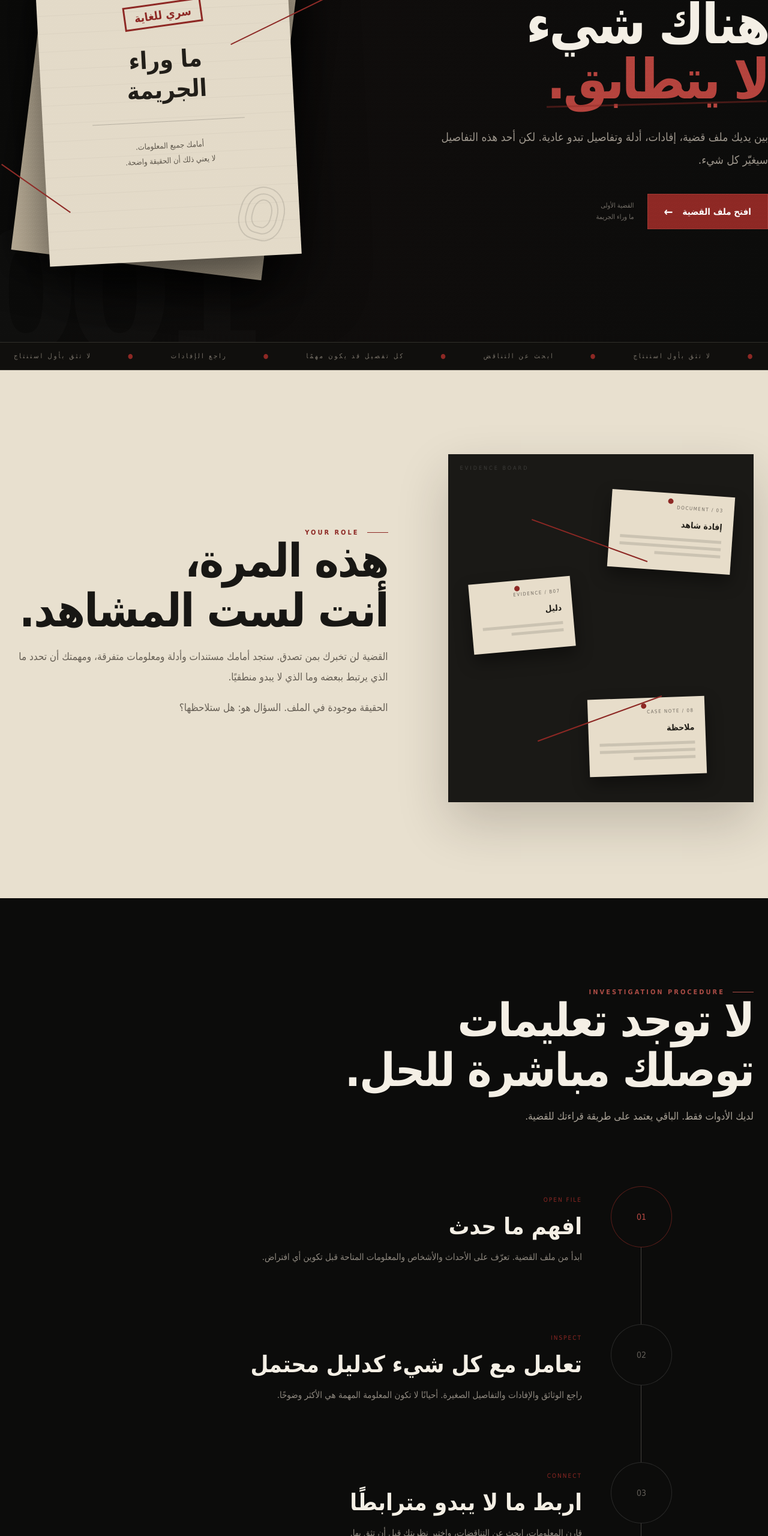
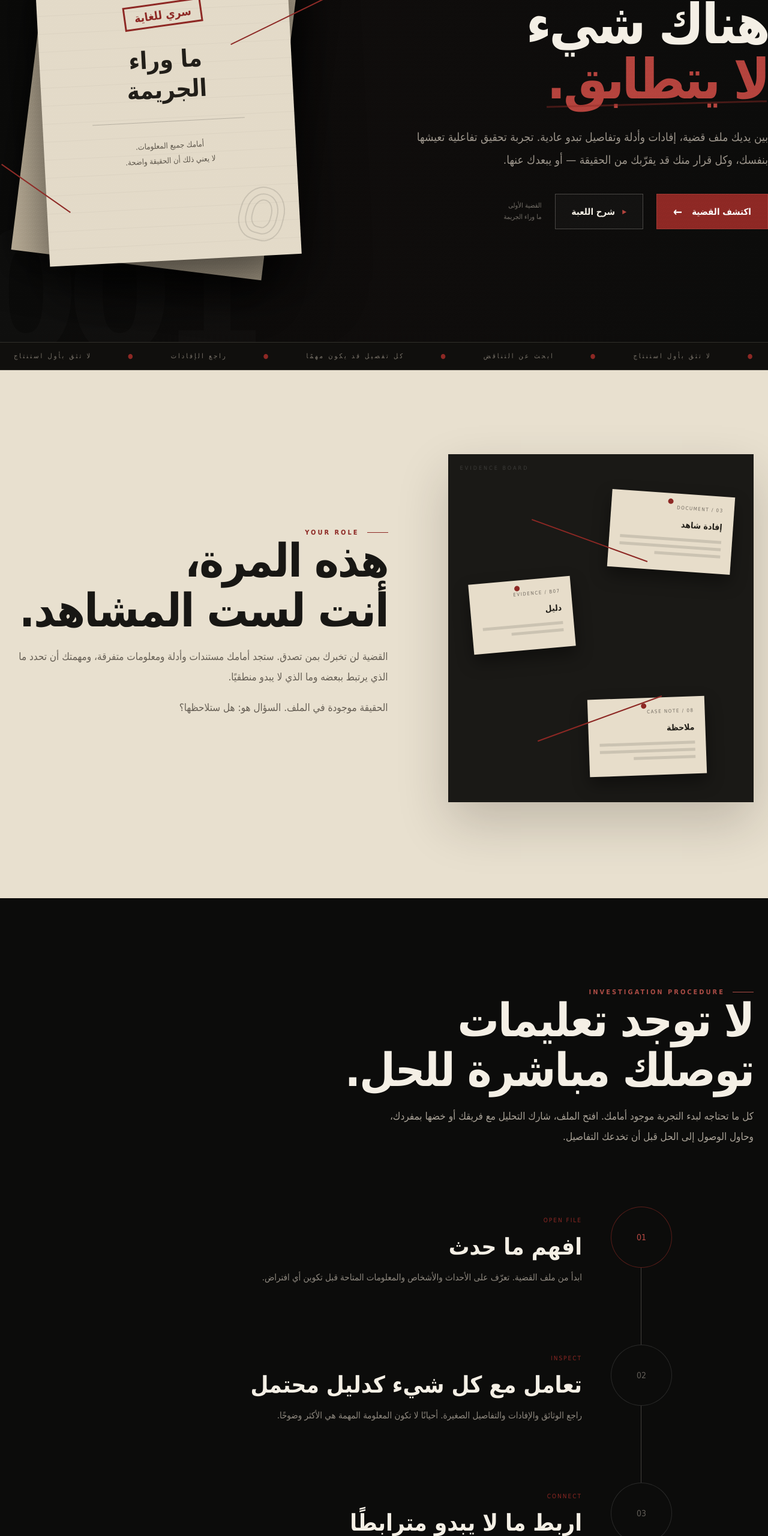
Before and after one commit to 3ammarseo-create/handa-games-preview, a plain HTML site: page index.html in a window 1280 px wide. Shown: the part 240-2800 px from the top of the page at 60% size. Drawn offline with Linux system fonts and the light colour scheme.

Commit message:
Refine sales copy and add game explanation CTA

```diff
--- a/index.html
+++ b/index.html
@@ -25,6 +25,9 @@ a{text-decoration:none;color:inherit}
 .handa-cta:after{content:"←";font-size:20px;transition:.3s}
 .handa-cta:hover{background:#a2312b;transform:translateY(-2px)}
 .handa-cta:hover:after{transform:translateX(-5px)}
+.handa-cta-secondary{min-height:59px;padding:0 27px;display:inline-flex;justify-content:center;align-items:center;gap:12px;border:1px solid rgba(244,239,229,.24);background:rgba(255,255,255,.025);color:#f4efe5!important;font-weight:800;font-size:15px;transition:.3s}
+.handa-cta-secondary:before{content:"▶";font-size:10px;color:#b4433d}
+.handa-cta-secondary:hover{border-color:rgba(244,239,229,.48);background:rgba(255,255,255,.055);transform:translateY(-2px)}
 
 .handa-hero{position:relative;min-height:92vh;display:flex;align-items:center;overflow:hidden;background:linear-gradient(90deg,transparent,rgba(141,40,36,.025),transparent),#0c0c0b}
 .handa-case-id{position:absolute;left:-45px;bottom:-25px;font-size:clamp(135px,22vw,340px);line-height:.75;font-weight:900;letter-spacing:-20px;color:rgba(255,255,255,.017);user-select:none}
@@ -135,7 +138,7 @@ a{text-decoration:none;color:inherit}
 }
 @media(max-width:650px){
 .handa-wrap{width:calc(100% - 28px)}.handa-case-id{font-size:155px;left:-35px;letter-spacing:-12px}.handa-hero h1{font-size:49px;letter-spacing:-2px}
-.handa-hero-action{flex-direction:column;align-items:stretch}.handa-hero-action .handa-cta{width:100%}.handa-small-note{text-align:center}
+.handa-hero-action{display:grid;grid-template-columns:1fr 1fr;align-items:stretch;gap:10px}.handa-hero-action .handa-cta,.handa-hero-action .handa-cta-secondary{width:100%}.handa-small-note{grid-column:1/-1;text-align:center}
 .handa-dossier-wrap{min-height:410px}.handa-dossier,.handa-dossier-back{width:265px}.handa-dossier{padding:26px 22px}.handa-confidential{margin-top:34px;font-size:14px}.handa-dossier-title{font-size:28px}
 .handa-opening,.handa-investigation,.handa-testimony,.handa-release,.handa-faq{padding:95px 0}.handa-display{font-size:39px;letter-spacing:-1.5px}.handa-board{height:470px}
 .handa-clue-a{width:145px;right:20px}.handa-clue-b{width:130px;left:16px}.handa-clue-c{width:145px;right:45px}
@@ -159,9 +162,10 @@ a{text-decoration:none;color:inherit}
 <div class="handa-reveal">
 <div class="handa-case-status"><span class="handa-status-dot"></span>CASE 001 / STATUS: OPEN</div>
 <h1>هناك شيء<br><span class="handa-word-red">لا يتطابق.</span></h1>
-<p class="handa-hero-text">بين يديك ملف قضية، إفادات، أدلة وتفاصيل تبدو عادية. لكن أحد هذه التفاصيل سيغيّر كل شيء.</p>
+<p class="handa-hero-text">بين يديك ملف قضية، إفادات وأدلة وتفاصيل تبدو عادية. تجربة تحقيق تفاعلية تعيشها بنفسك، وكل قرار منك قد يقرّبك من الحقيقة — أو يبعدك عنها.</p>
 <div class="handa-hero-action">
-<a href="#case-release" class="handa-cta">افتح ملف القضية</a>
+<a href="#case-release" class="handa-cta">اكتشف القضية</a>
+<a href="#how-to-play" class="handa-cta-secondary">شرح اللعبة</a>
 <span class="handa-small-note">القضية الأولى<br>ما وراء الجريمة</span>
 </div>
 </div>
@@ -203,12 +207,12 @@ a{text-decoration:none;color:inherit}
 </div>
 </section>
 
-<section class="handa-investigation">
+<section class="handa-investigation" id="how-to-play">
 <div class="handa-wrap">
 <header class="handa-investigation-head handa-reveal">
 <span class="handa-kicker">INVESTIGATION PROCEDURE</span>
 <h2 class="handa-display">لا توجد تعليمات<br>توصلك مباشرة للحل.</h2>
-<p class="handa-copy">لديك الأدوات فقط. الباقي يعتمد على طريقة قراءتك للقضية.</p>
+<p class="handa-copy">كل ما تحتاجه لبدء التجربة موجود أمامك. افتح الملف، شارك التحليل مع فريقك أو خضها بمفردك، وحاول الوصول إلى الحل قبل أن تخدعك التفاصيل.</p>
 </header>
 
 <div class="handa-timeline">
@@ -253,7 +257,7 @@ a{text-decoration:none;color:inherit}
 <div class="handa-release-art"><div class="handa-case-box"><small>HANDA GAMES</small><h3>ما وراء<br>الجريمة</h3><div class="handa-case-box-stamp">CASE 001</div></div></div>
 <div class="handa-release-content">
 <span class="handa-kicker">CASE AVAILABLE</span><h2>القضية الأولى</h2>
-<p class="handa-release-copy">ملف قضية متكامل بين يديك. افحص الأدلة، ناقش الاحتمالات، واكتشف إن كان استنتاجك سيقودك فعلًا إلى الحقيقة.</p>
+<p class="handa-release-copy">خذ القضية إلى جلستك القادمة وحوّلها إلى تجربة تحقيق حقيقية. ملف متكامل بين يديك؛ افحص الأدلة، ناقش الاحتمالات، واكتشف إن كان استنتاجك سيقودك فعلًا إلى الحقيقة.</p>
 <div class="handa-release-details">
 <div class="handa-detail"><span>عدد المحققين</span><strong>1 — 4</strong></div>
 <div class="handa-detail"><span>تطبيق مطلوب</span><strong>لا</strong></div>
@@ -282,7 +286,7 @@ a{text-decoration:none;color:inherit}
 <div class="handa-wrap handa-ending-inner handa-reveal">
 <div class="handa-ending-label">CASE 001 / STILL OPEN</div>
 <h2>لدينا الأدلة.<br>ينقصنا المحقق.</h2>
-<p>افتح الملف. لا تثق بأول إجابة. ودع التفاصيل تقودك.</p>
+<p>لو كنت تحب الألغاز والتفاصيل التي تجعلك تشك في كل شيء، فهذه قضيتك. افتح الملف، ولا تثق بأول إجابة.</p>
 <a href="#case-release" class="handa-cta">ابدأ القضية</a>
 </div>
 </section>
```
